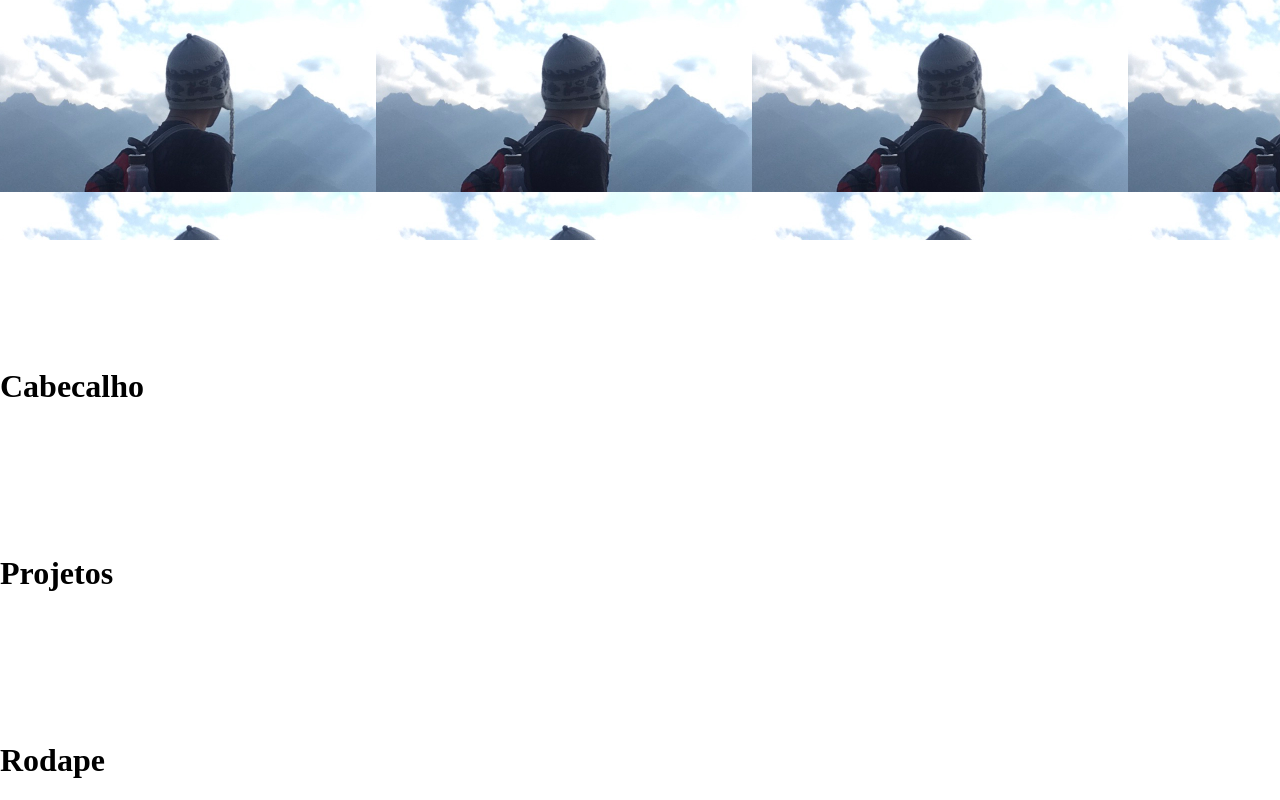
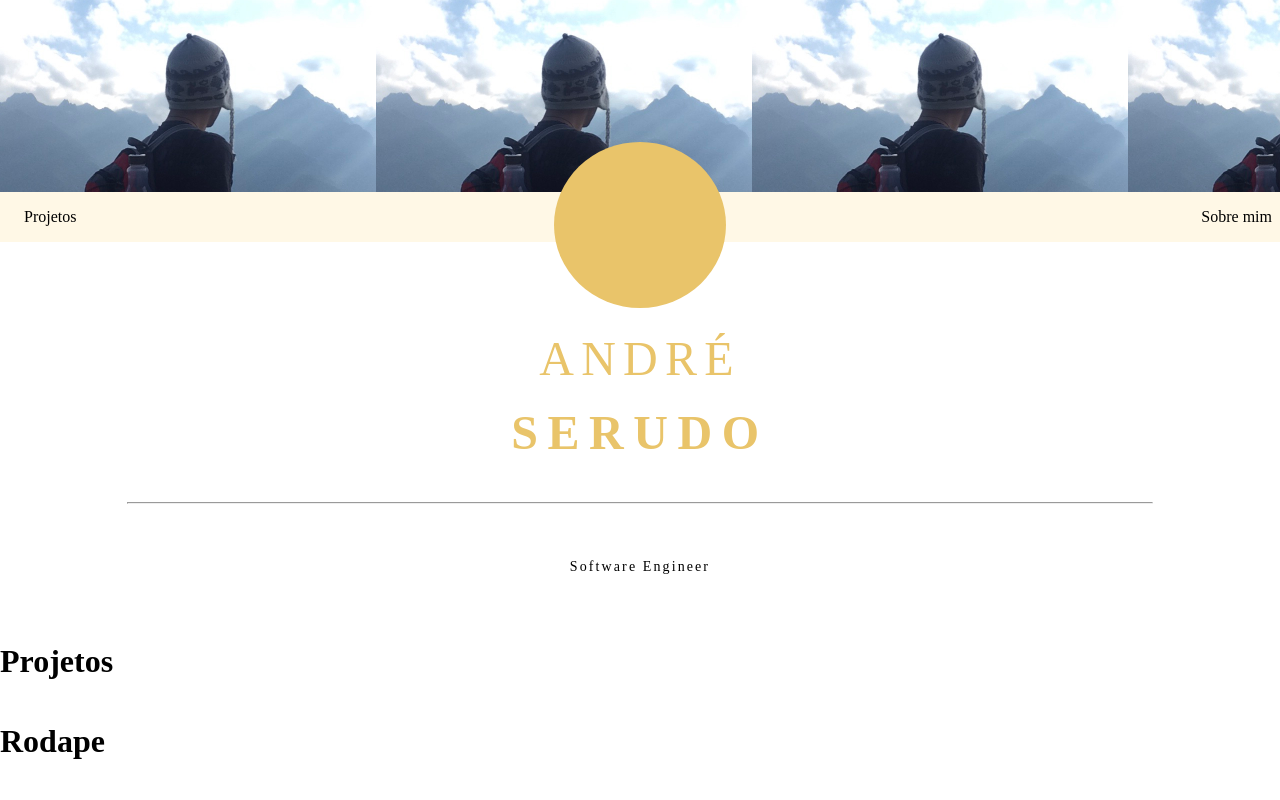
Before and after one commit to andreserudo/Andre_Serudo_JAMStackAlura, a Next.js app: page / in a window 1280 px wide. Built offline with nearby package versions, Linux system fonts and the light colour scheme; a web font is replaced by a local one.

Commit message:
Capa, Cabecalho e Apresentacao

```diff
--- a/pages/index.jsx
+++ b/pages/index.jsx
@@ -3,6 +3,7 @@ import Capa from '../src/components/commons/Capa';
 import Cabecalho from '../src/components/commons/Cabecalho';
 import WrapperProjetos from '../src/components/commons/Projetos';
 import Rodape from '../src/components/commons/Rodape';
+import Apresentacao from '../src/components/commons/Apresentacao';
 
 export default function Home() {
   return (
@@ -10,13 +11,12 @@ export default function Home() {
       style={{
         flex: '1',
         display: 'flex',
-        flexWrap: 'wrap',
         flexDirection: 'column',
-        justifyContent: 'space-between',
       }}
     >
       <Capa />
       <Cabecalho />
+      <Apresentacao />
       <WrapperProjetos />
       <Rodape />
     </div>
--- /dev/null
+++ b/src/components/commons/Apresentacao/index.jsx
@@ -0,0 +1,22 @@
+import React from 'react';
+
+import ApresentacaoWrapper from './styles';
+
+const info = {
+  nome: 'ANDRÉ',
+  sobreNome: 'SERUDO',
+  profissao: 'Software Engineer',
+};
+
+function Apresentacao() {
+  return (
+    <ApresentacaoWrapper id="#me">
+      <ApresentacaoWrapper.Nome>{info.nome}</ApresentacaoWrapper.Nome>
+      <ApresentacaoWrapper.SobreNome>{info.sobreNome}</ApresentacaoWrapper.SobreNome>
+      <ApresentacaoWrapper.QuebraLinha />
+      <ApresentacaoWrapper.Profissao>{info.profissao}</ApresentacaoWrapper.Profissao>
+    </ApresentacaoWrapper>
+  );
+}
+
+export default Apresentacao;
--- /dev/null
+++ b/src/components/commons/Apresentacao/styles/index.js
@@ -0,0 +1,49 @@
+import styled from 'styled-components';
+
+const ApresentacaoWrapper = styled.div`
+
+  display: flex;
+  flex-direction: column;
+  align-items: center;
+  justify-content: center;
+  margin-top: 56px;
+  padding-top: 2rem;
+  padding-bottom: 2rem;
+`;
+
+ApresentacaoWrapper.Nome = styled.h2`
+  margin: 0;
+  font-size: 48px;
+  font-style: normal;
+  font-weight: lighter;
+  line-height: 58px;
+  letter-spacing: 0.15em;
+  color: #E9C46A;
+  padding-bottom: 1rem;
+`;
+
+ApresentacaoWrapper.SobreNome = styled.h1`
+  margin: 0;
+  text-align: center;
+  text-transform: capitalize;
+  font-size: 48px;
+  font-weight: bold;
+  line-height: 58px;
+  letter-spacing: 0.2em;
+  color: #E9C46A;
+  padding-bottom: 2rem;
+`;
+
+ApresentacaoWrapper.QuebraLinha = styled.hr`
+  width: 80%
+`;
+ApresentacaoWrapper.Profissao = styled.h3`
+  font-style: normal;
+  font-weight: 300;
+  font-size: 14px;
+  line-height: 17px;
+  letter-spacing: 0.15em;
+  padding-top: 2rem;
+`;
+
+export default ApresentacaoWrapper;
--- a/src/components/commons/Cabecalho/index.jsx
+++ b/src/components/commons/Cabecalho/index.jsx
@@ -1,8 +1,16 @@
 import React from 'react';
+
+import { CabecalhoWrapper, Logo, Navbar } from './styles';
 
 function Cabecalho() {
   return (
-    <h1>Cabecalho</h1>
+    <CabecalhoWrapper>
+      <Navbar>
+        <p>Projetos</p>
+        <p>Sobre mim</p>
+      </Navbar>
+      <Logo />
+    </CabecalhoWrapper>
   );
 }
 
--- /dev/null
+++ b/src/components/commons/Cabecalho/styles/index.js
@@ -0,0 +1,27 @@
+import styled from 'styled-components';
+
+const CabecalhoWrapper = styled.div`
+  background-color: ${({ theme }) => theme.colors.primary.backgroundColor};
+`;
+
+const Navbar = styled.div`
+  display: flex;
+  justify-content: space-between;
+  height: 100%;
+  width: 100%;
+  padding-left: 1.5rem;
+  padding-right: .5rem;
+`;
+
+const Logo = styled.div`
+  height: 166px;
+  width: 172px;
+  position: absolute;
+  top: 142px;
+  left: 50%;
+  margin-left: -86px;
+  border-radius: 50%;
+  background-color: #E9C46A;
+`;
+
+export { CabecalhoWrapper, Logo, Navbar };
--- a/src/components/commons/Capa/styles/index.js
+++ b/src/components/commons/Capa/styles/index.js
@@ -2,7 +2,7 @@ import styled from 'styled-components';
 
 const CapaWrapper = styled.div`
   width: 100%;
-  height: 30%;
+  height: 192px;
   background-image: url('/images/xsCapa.png');
 `;
 
--- a/src/components/commons/Header/styles/index.js
+++ b/src/components/commons/Header/styles/index.js
@@ -5,6 +5,7 @@ const HeaderWrapper = styled.div`
   height: 45%;
   display: flex;
   flex-direction: column;
+  margin: 0;
 `;
 
 HeaderWrapper.TopImage = styled.div`
--- a/src/themes/GlobalStyle/index.js
+++ b/src/themes/GlobalStyle/index.js
@@ -10,7 +10,7 @@ const GlobalStyle = createGlobalStyle`
   body {
     margin: 0;
     padding: 0;
-    font-family: 'Fire-Sans-Condensed', 'Fire-Sans', 'sans-serif';
+    font-family: 'Fire-Sans-Condensed', 'sans-serif';
   }
   /* Full height layout */
   html, body {
```
